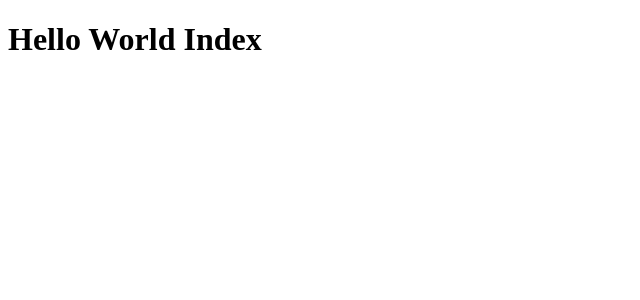
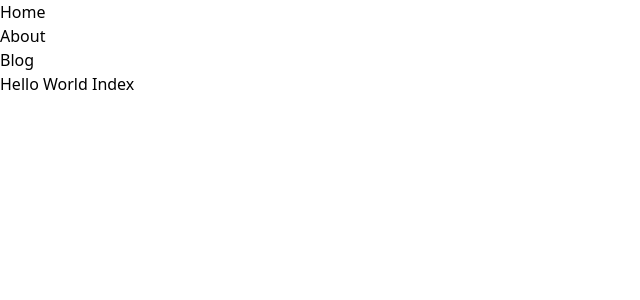
Before and after one commit to rafaeldellaquila/nuxt-portfolio, a Nuxt app: page / in a window 1280 px wide. Shown: the top 300 px of the page, without its empty margins (0-640 px from the left). Built offline with nearby package versions, Linux system fonts and the light colour scheme.

Commit message:
:wrench: tailwind configuration

```diff
--- a/app/app.vue
+++ b/app/app.vue
@@ -1,5 +1,8 @@
 <template>
+
   <div>
-    <NuxtPage />
+    <NuxtLayout>
+      <NuxtPage />
+    </NuxtLayout>
   </div>
 </template>
--- /dev/null
+++ b/app/assets/css/tailwind.css
@@ -0,0 +1,3 @@
+@tailwind base;
+@tailwind components;
+@tailwind utilities;
--- a/nuxt.config.ts
+++ b/nuxt.config.ts
@@ -5,4 +5,9 @@ export default defineNuxtConfig({
   future: {
     compatibilityVersion: 4,
   },
+  modules: ["@nuxtjs/tailwindcss"],
+  tailwindcss: {
+    cssPath: "~/assets/css/tailwind.css",
+    configPath: "tailwind.config.ts",
+  },
 })
--- a/package.json
+++ b/package.json
@@ -12,5 +12,8 @@
   "dependencies": {
     "nuxt": "^3.12.4",
     "vue": "latest"
+  },
+  "devDependencies": {
+    "@nuxtjs/tailwindcss": "^6.12.1"
   }
 }
--- /dev/null
+++ b/tailwind.config.ts
@@ -0,0 +1,4 @@
+/** @type {import('tailwindcss').Config} */
+module.exports = {
+  content: ["./app/**/*.vue"],
+}
```
Also changed, not shown: 1 other file (tests, documents, lock files or other folders).
